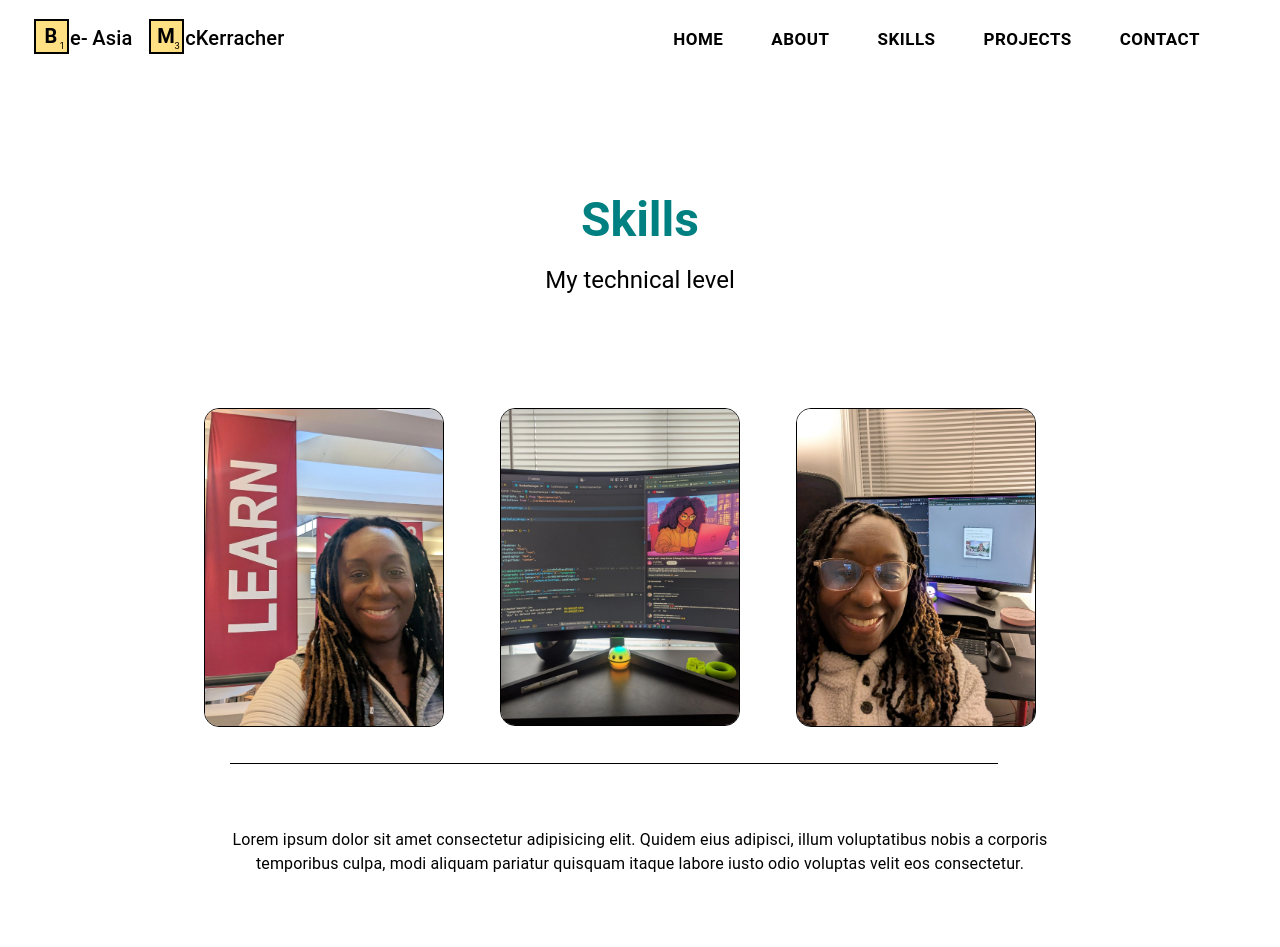
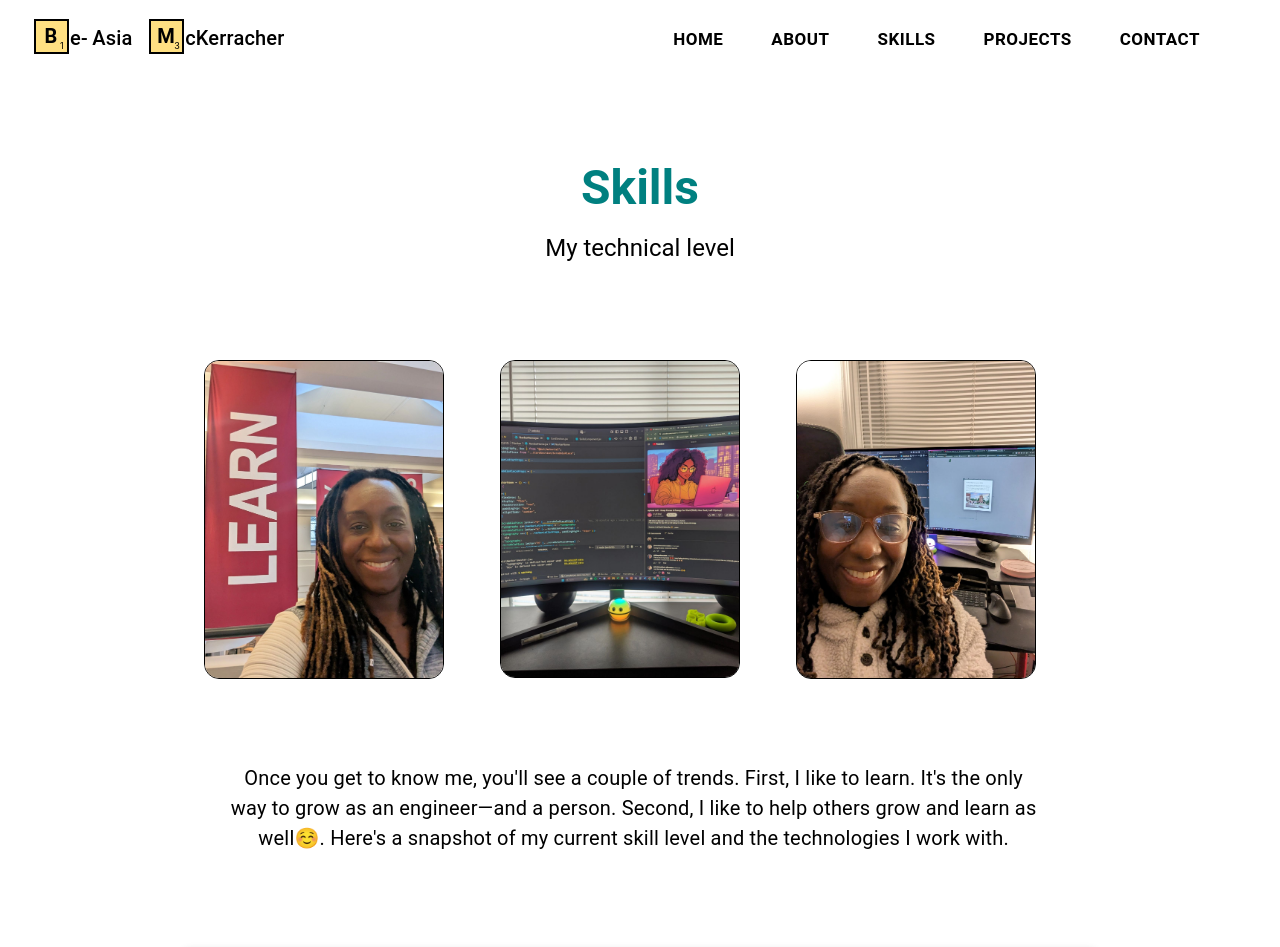
Before and after one commit to amerigirl/website, a React (Create React App) app: page /skillsPage in a window 1280 px wide. Shown: the top 947 px of the page. Built offline with nearby package versions, Linux system fonts and the light colour scheme.

Commit message:
starting to update the skills page

```diff
--- a/src/Components/SkillsPage/SkillsPage.jsx
+++ b/src/Components/SkillsPage/SkillsPage.jsx
@@ -14,7 +14,7 @@ const SkillsPage = () => {
     <ThemeProvider theme={theme}>
       <Navbar />
 
-      <Box sx={{ marginTop: "8rem" }}>
+      <Box sx={{ marginTop: "6rem" }}>
         <SectionTitle title={"Skills"} subtitle={"My technical level"} />
       </Box>
       <Box
@@ -24,7 +24,7 @@ const SkillsPage = () => {
           justifyContent: "center",
           gap: "1rem",
           padding: "2rem",
-          marginTop: "3rem",
+          marginTop: "2rem",
         }}
       >
         {imageList.map((item) => (
@@ -50,7 +50,7 @@ const SkillsPage = () => {
           </Box>
         ))}
       </Box>
-      <Divider
+      {/* <Divider
         sx={{
           borderColor: "#000",
           borderBottomWidth: 1,
@@ -58,14 +58,22 @@ const SkillsPage = () => {
           ml: "18%",
           mr: "auto",
         }}
-      />
+      /> */}
       <Typography
-        sx={{ textAlign: "center", mt: 8, mb: 10, ml: "18%", mr: "18%" }}
+        sx={{
+          textAlign: "center",
+          mt: 6,
+          mb: 12,
+          ml: "18%",
+          mr: "19%",
+          fontSize: "20px",
+        }}
       >
-        Lorem ipsum dolor sit amet consectetur adipisicing elit. Quidem eius
-        adipisci, illum voluptatibus nobis a corporis temporibus culpa, modi
-        aliquam pariatur quisquam itaque labore iusto odio voluptas velit eos
-        consectetur.
+        Once you get to know me, you&apos;ll see a couple of trends. First, I
+        like to learn. It&apos;s the only way to grow as an engineer—and a
+        person. Second, I like to help others grow and learn as well☺️.
+        Here&apos;s a snapshot of my current skill level and the technologies I
+        work with.
       </Typography>
       <Box
         sx={{
```
